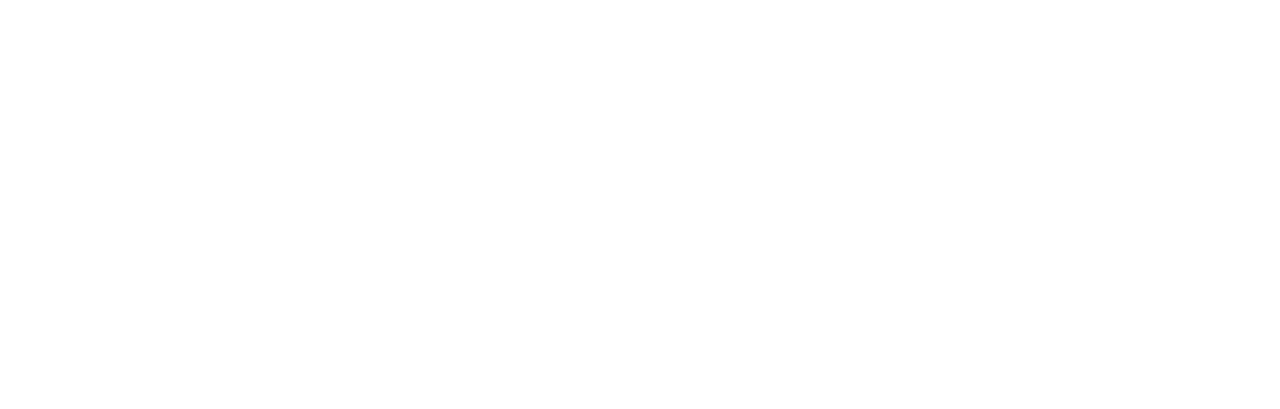
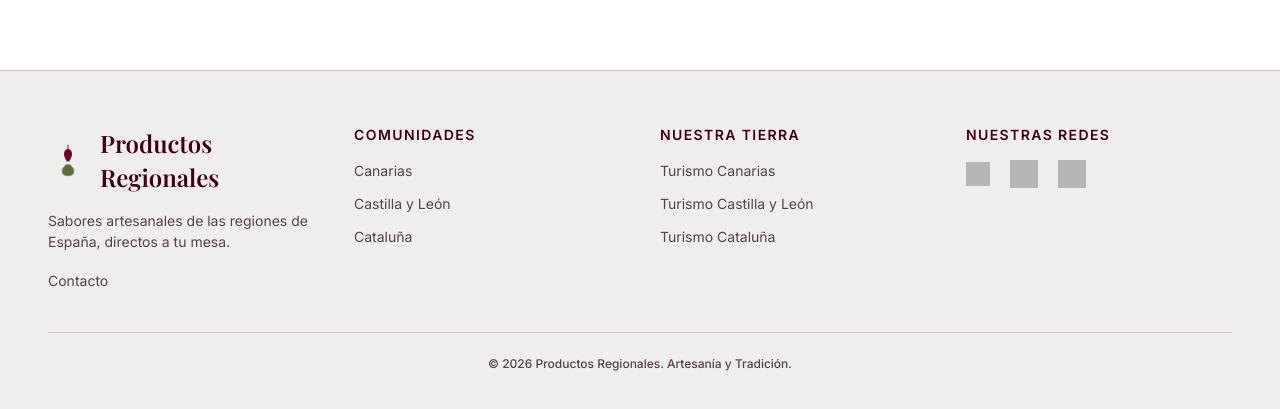
Before and after one commit to AlexValleDeveloper/proyecto_final_jsa_front, an Angular app: page /community/1 in a window 1280 px wide. Shown: the part 437-846 px from the top of the page. Before the commit the page ends 800 px from the top, so only its background shows below. Built offline with nearby package versions, Linux system fonts and the light colour scheme; no server answers; grey boxes are pictures that could not be loaded.

Commit message:
feat: footer + fix nav-bar (navegación comunidades) + bloquear edición de email en perfil #36

```diff
--- a/src/app/app.html
+++ b/src/app/app.html
@@ -1,2 +1,5 @@
 <app-nav-bar></app-nav-bar>
+
 <router-outlet />
+
+<app-footer></app-footer>
--- a/src/app/app.ts
+++ b/src/app/app.ts
@@ -1,10 +1,11 @@
 import { Component, signal } from '@angular/core';
 import { RouterOutlet } from '@angular/router';
 import { NavBar } from './components/nav-bar/nav-bar';
+import { Footer } from './components/footer/footer';
 
 @Component({
   selector: 'app-root',
-  imports: [RouterOutlet, NavBar],
+  imports: [RouterOutlet, NavBar, Footer],
   templateUrl: './app.html',
   styleUrl: './app.css',
 })
--- /dev/null
+++ b/src/app/components/footer/footer.html
@@ -0,0 +1,124 @@
+<footer class="bg-surface-container border-t border-outline-variant mt-16">
+  <div class="max-w-container-max mx-auto px-6 lg:px-12 py-14">
+    <div class="grid grid-cols-1 md:grid-cols-4 gap-10">
+      <!-- Marca + contacto -->
+      <div>
+        <div class="flex items-center gap-3 mb-4">
+          <img src="logo.png" alt="Productos Regionales" class="h-10 w-10 object-contain" />
+          <span class="font-serif text-headline-sm text-primary">Productos Regionales</span>
+        </div>
+        <p class="font-body-md text-on-surface-variant text-[14px] mb-4">
+          Sabores artesanales de las regiones de España, directos a tu mesa.
+        </p>
+        <a
+          href="mailto:admin@productosregionales.com"
+          class="font-body-md text-on-surface-variant text-[14px] hover:text-primary transition-colors"
+        >
+          Contacto
+        </a>
+      </div>
+
+      <!-- Comunidades -->
+      <div>
+        <h3 class="font-label-md text-label-md text-primary uppercase tracking-widest mb-4">
+          Comunidades
+        </h3>
+        <div class="flex flex-col gap-3">
+          <a
+            routerLink="/community/1"
+            class="font-body-md text-on-surface-variant text-[14px] hover:text-primary transition-colors"
+          >
+            Canarias
+          </a>
+          <a
+            routerLink="/community/2"
+            class="font-body-md text-on-surface-variant text-[14px] hover:text-primary transition-colors"
+          >
+            Castilla y León
+          </a>
+          <a
+            routerLink="/community/3"
+            class="font-body-md text-on-surface-variant text-[14px] hover:text-primary transition-colors"
+          >
+            Cataluña
+          </a>
+        </div>
+      </div>
+
+      <!-- Nuestra tierra -->
+      <div>
+        <h3 class="font-label-md text-label-md text-primary uppercase tracking-widest mb-4">
+          Nuestra tierra
+        </h3>
+        <div class="flex flex-col gap-3">
+          <a
+            href="https://turismodeislascanarias.com/es"
+            target="_blank"
+            rel="noopener noreferrer"
+            class="font-body-md text-on-surface-variant text-[14px] hover:text-primary transition-colors"
+          >
+            Turismo Canarias
+          </a>
+          <a
+            href="https://www.turismocastillayleon.com/"
+            target="_blank"
+            rel="noopener noreferrer"
+            class="font-body-md text-on-surface-variant text-[14px] hover:text-primary transition-colors"
+          >
+            Turismo Castilla y León
+          </a>
+          <a
+            href="https://www.catalunya.com/es"
+            target="_blank"
+            rel="noopener noreferrer"
+            class="font-body-md text-on-surface-variant text-[14px] hover:text-primary transition-colors"
+          >
+            Turismo Cataluña
+          </a>
+        </div>
+      </div>
+
+      <!-- Nuestras redes -->
+      <!-- Nuestras redes -->
+      <div>
+        <h3 class="font-label-md text-label-md text-primary uppercase tracking-widest mb-4">
+          Nuestras redes
+        </h3>
+        <div class="flex gap-5 items-center">
+          <a href="#" class="opacity-70 hover:opacity-100 transition-opacity" aria-label="X">
+            <img
+              src="https://res.cloudinary.com/dxwowlj1c/image/upload/v1781774210/icons8-x_vttjot.svg"
+              alt="X"
+              class="h-6 w-6"
+            />
+          </a>
+          <a
+            href="#"
+            class="opacity-70 hover:opacity-100 transition-opacity"
+            aria-label="Instagram"
+          >
+            <img
+              src="https://res.cloudinary.com/dxwowlj1c/image/upload/v1781773957/Instagram-Logo.wine_wfgodi.svg"
+              alt="Instagram"
+              class="h-7 w-7"
+            />
+          </a>
+          <a href="#" class="opacity-70 hover:opacity-100 transition-opacity" aria-label="TikTok">
+            <img
+              src="https://res.cloudinary.com/dxwowlj1c/image/upload/v1781773967/TikTok-Logo.wine_ldxnyh.svg"
+              alt="TikTok"
+              class="h-7 w-7"
+            />
+          </a>
+        </div>
+      </div>
+    </div>
+
+    <!-- Copyright -->
+    <div class="border-t border-outline-variant mt-10 pt-6 text-center">
+      <p class="font-label-sm text-label-sm text-on-surface-variant">
+        © 2026 Productos Regionales. Artesanía y Tradición.
+      </p>
+    </div>
+  </div>
+</footer>
--- a/src/app/pages/community/community.ts
+++ b/src/app/pages/community/community.ts
@@ -10,10 +10,9 @@ import { Item } from '../../interfaces/item';
   selector: 'app-community',
   imports: [ProductCard],
   templateUrl: './community.html',
-  styleUrl: './community.css'
+  styleUrl: './community.css',
 })
 export class Community {
-
   private activatedRoute = inject(ActivatedRoute);
   private communitiesService = inject(CommunitiesService);
   private itemsService = inject(ItemsService);
@@ -29,41 +28,30 @@ export class Community {
   maxPrice = signal<number | undefined>(undefined);
 
   async ngOnInit() {
-
-    const id = Number(
-      this.activatedRoute.snapshot.paramMap.get('id')
-    );
-
+    this.activatedRoute.paramMap.subscribe(async (params) => {
+      const id = Number(params.get('id'));
       this.communityId.set(id);
 
-    const communities =
-      await this.communitiesService.getCommunities();
-
-    const selectedCommunity = communities.find(
-      community => community.id === id
-    );
+      const communities = await this.communitiesService.getCommunities();
+      const selectedCommunity = communities.find((community) => community.id === id);
 
       if (selectedCommunity) {
         this.community.set(selectedCommunity);
       }
 
       await this.loadItems();
-
+    });
   }
 
   async loadItems() {
-
-    const items =
-      await this.itemsService.getItemsByCommunity(
+    const items = await this.itemsService.getItemsByCommunity(
       this.communityId(),
       this.category(),
       this.search(),
       this.minPrice(),
-        this.maxPrice()
+      this.maxPrice(),
     );
 
     this.items.set(items);
-
   }
-
 }
--- a/src/app/pages/profile/profile.html
+++ b/src/app/pages/profile/profile.html
@@ -167,7 +167,7 @@
               id="email"
               type="email"
               formControlName="email"
-              class="w-full bg-transparent border-b border-outline px-0 py-2.5 font-body-md text-on-surface focus:outline-none focus:border-primary transition-colors"
+              class="w-full bg-transparent border-b border-outline px-0 py-2.5 font-body-md text-on-surface focus:outline-none focus:border-primary transition-colors opacity-60 cursor-not-allowed"
             />
             @if (
               updateProfileForm.get('email')?.invalid && updateProfileForm.get('email')?.touched
--- a/src/app/pages/profile/profile.ts
+++ b/src/app/pages/profile/profile.ts
@@ -28,7 +28,7 @@ export class Profile {
   // Formulario reactivo para modificar el perfil de usuario.
   updateProfileForm = new FormGroup({
     name: new FormControl('', [Validators.required]),
-    email: new FormControl('', [Validators.required, Validators.email]),
+    email: new FormControl({ value: '', disabled: true }, [Validators.required, Validators.email]),
     birthDate: new FormControl('', [Validators.required]),
     address: new FormControl(''),
     phone: new FormControl(''),
```
Also changed, not shown: src/app/components/footer/footer.ts (added, +10 -0 lines), src/app/components/footer/footer.css (added). Lines whose indentation alone changed are shown as unchanged.
